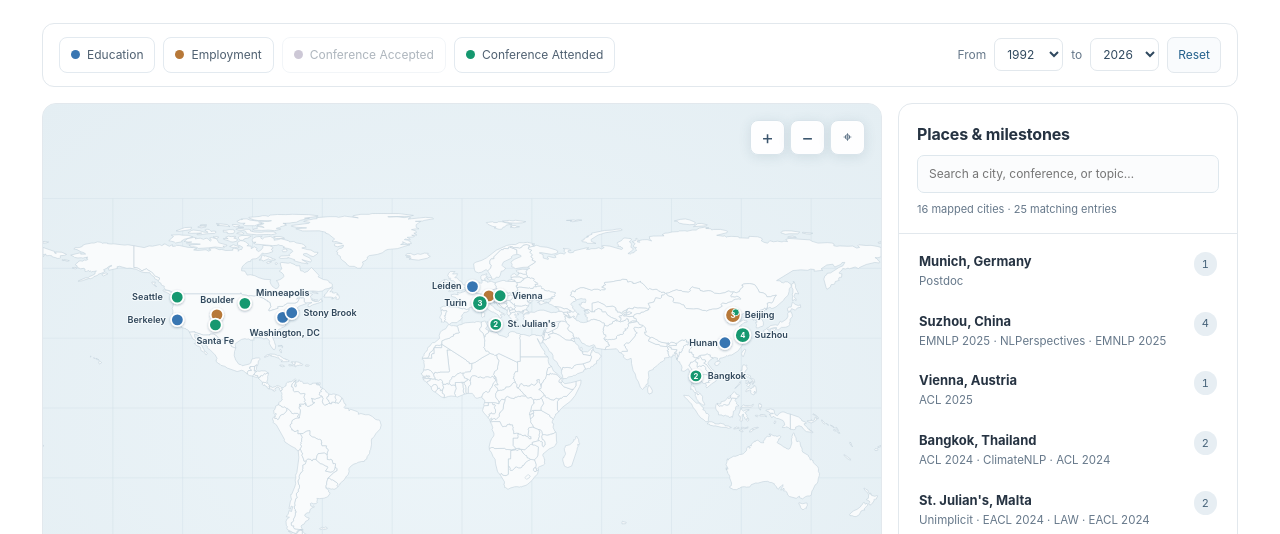
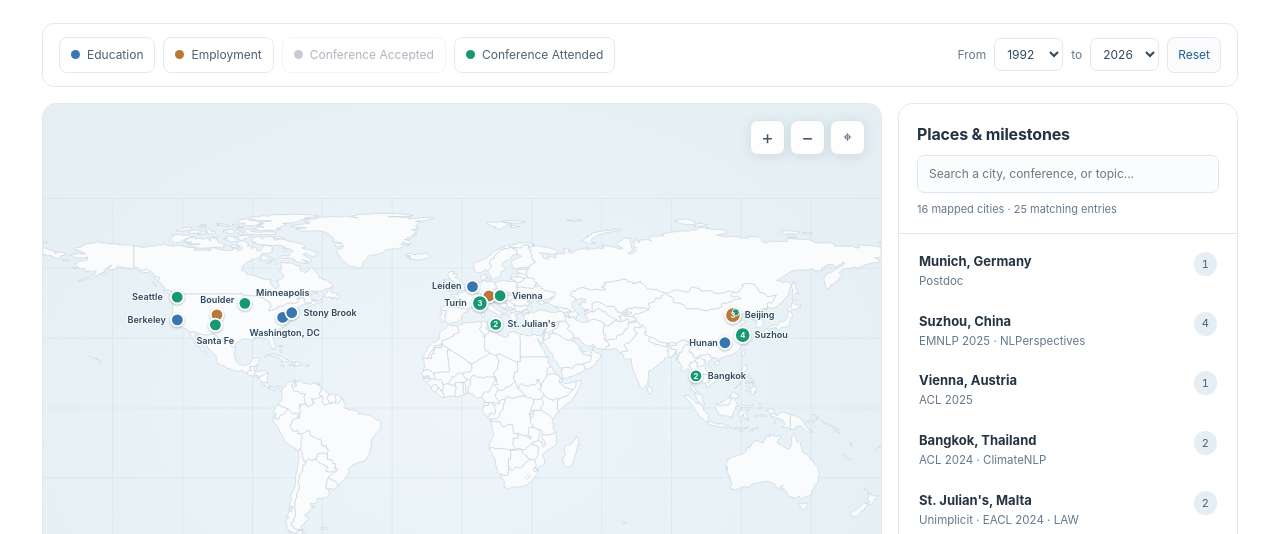
Before and after one commit to logan-siyao-peng/logan-siyao-peng.github.io, a plain HTML site: page map.html in a window 1280 px wide. Shown: the part 266-800 px from the top of the page. Drawn offline with Linux system fonts and the light colour scheme.

Commit message:
conf dedup

```diff
--- a/map.html
+++ b/map.html
@@ -418,11 +418,24 @@ function pick(id,center=false){selected=id;render();if(center&&id){let p=D.place
 function createMarker(group){let {x,y}=proj(group.place.lon,group.place.lat),n=group.entries.length,colors=[...new Set(group.entries.map(r=>COLORS[r.type]))];let g=make('g','map-marker'+(selected===group.id?' selected':''));g.dataset.id=group.id;g.dataset.n=n;g.setAttribute('transform',`translate(${x.toFixed(1)} ${y.toFixed(1)})`);g.setAttribute('role','button');g.setAttribute('tabindex','0');g.setAttribute('aria-label',`${group.place.name}: ${n} entries`);let c=make('circle','dot-outer');c.setAttribute('r','9');c.setAttribute('fill',colors.length===1?colors[0]:colors[0]);g.appendChild(c);if(colors.length>1){let split=make('circle');split.setAttribute('r','5');split.setAttribute('fill',colors[1]);split.setAttribute('cx','4');split.setAttribute('cy','-4');split.setAttribute('stroke','#fff');split.setAttribute('stroke-width','1.2');g.appendChild(split);}if(n>1){let t=make('text','dot-count');t.textContent=n;g.appendChild(t);}let label=make('text','city-label');label.textContent=group.place.name;g.appendChild(label);g.dataset.priority=group.entries.some(r=>r.type==='education'||r.type==='employment')?'1':'0';g.addEventListener('click',e=>{e.stopPropagation();pick(group.id,true)});g.addEventListener('keydown',e=>{if(e.key==='Enter'||e.key===' '){e.preventDefault();pick(group.id,true)}});g.addEventListener('pointerenter',e=>showHint(e,group.place.name));g.addEventListener('pointermove',e=>moveHint(e));g.addEventListener('pointerleave',hideHint);return g;}
 const hint=document.getElementById('pin-hint');function showHint(e,label){hint.textContent=label;hint.style.display='block';moveHint(e);}function moveHint(e){let r=mapspace.getBoundingClientRect();hint.style.left=(e.clientX-r.left)+'px';hint.style.top=(e.clientY-r.top-11)+'px';}function hideHint(){hint.style.display='none';}
 function recordHTML(r){let stat=(r.status==='virtual-host'?'Online event · original host city':r.status==='cancelled'?'Cancelled event · planned location':r.status==='hybrid'?'Hybrid event venue':r.status==='to-confirm'?'Conference details to confirm':'');return `<div class="record"><div class="record-title"><span class="tag ${r.type}">${TYPELABEL[r.type]}</span>${esc(r.title)}</div><div class="record-date">${yearfmt(r)}${r.tag?' · '+esc(r.tag):''}</div>${r.detail?`<div class="record-note">${esc(r.detail)}</div>`:''}${stat?`<div class="status">${esc(stat)}</div>`:''}${r.url?`<a href="${esc(r.url)}" target="_blank" rel="noopener noreferrer">View source ↗</a>`:''}</div>`;}
+// Use each venue/workshop name at most once in a city's compact preview.
+// An individual paper can have a compound label such as "NLPerspectives · EMNLP 2025".
+// Deduplicate the fragments across all papers without changing their full details.
+function citySummary(entries){
+ const seen=new Set(), labels=[];
+ for(const entry of entries){
+  for(const part of (entry.tag||TYPELABEL[entry.type]).split(/\s*·\s*/)){
+   const label=part.trim(), key=label.replace(/\s+/g,' ').toLowerCase();
+   if(label&&!seen.has(key)){seen.add(key);labels.push(label);}
+  }
+ }
+ return labels.slice(0,3).map(esc).join(' · ');
+}
 function render(){const recs=visibleRecords(),groups=groupRecords(recs),pl=document.getElementById('places-list'),de=document.getElementById('details');if(selected&&!groups.some(g=>g.id===selected))selected=null;
 markerLayer.replaceChildren(...groups.map(createMarker));updateView();
 document.getElementById('city-count').textContent=groups.length;document.getElementById('country-count').textContent=new Set(groups.map(g=>g.place.country)).size;document.getElementById('entry-count').textContent=recs.length;
 document.getElementById('result-meta').textContent=`${groups.length} mapped cities · ${recs.length} matching entries`;
-pl.innerHTML=groups.length?groups.map(g=>`<button class="place-row${g.id===selected?' active':''}" type="button" data-id="${esc(g.id)}"><div><h3>${esc(g.place.name)}, ${esc(g.place.country)}</h3><p>${g.entries.map(e=>esc(e.tag||TYPELABEL[e.type])).filter((x,i,a)=>a.indexOf(x)===i).slice(0,3).join(' · ')}</p></div><span class="place-count">${g.entries.length}</span></button>`).join(''):'<div class="empty">No matching locations. Try enabling more categories or changing the search.</div>';
+pl.innerHTML=groups.length?groups.map(g=>`<button class="place-row${g.id===selected?' active':''}" type="button" data-id="${esc(g.id)}"><div><h3>${esc(g.place.name)}, ${esc(g.place.country)}</h3><p>${citySummary(g.entries)}</p></div><span class="place-count">${g.entries.length}</span></button>`).join(''):'<div class="empty">No matching locations. Try enabling more categories or changing the search.</div>';
 pl.querySelectorAll('.place-row').forEach(b=>b.addEventListener('click',()=>pick(b.dataset.id,true)));
 if(selected){let group=groups.find(g=>g.id===selected);de.innerHTML=`<h3>${esc(group.place.name)}</h3><p class="detail-sub">${esc(group.place.country)} · ${group.entries.length} milestone${group.entries.length===1?'':'s'}</p>${group.entries.map(recordHTML).join('')}`;}else{de.innerHTML='<p class="detail-sub">Select a marker or place to see dated milestones and source links.</p>';}}
 for(const b of document.querySelectorAll('.filter'))b.addEventListener('click',()=>{let k=b.dataset.type;activeTypes.has(k)?activeTypes.delete(k):activeTypes.add(k);b.setAttribute('aria-pressed',String(activeTypes.has(k)));render();});
```
